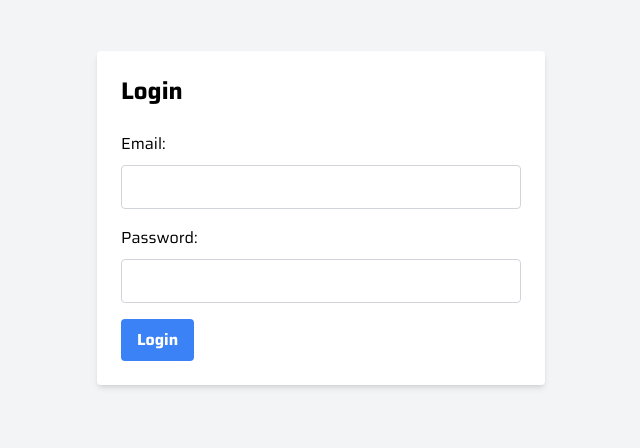
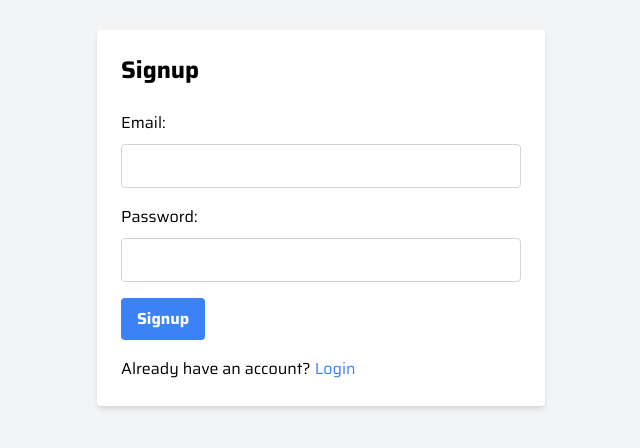
Before and after one commit to Isaiah-Mwinga/Furniture-palace, a React (Create React App) app: page /login in a window 1280 px wide. Shown: the part 182-630 px from the top of the page, without its empty margins (319-959 px from the left). Built offline with nearby package versions, Linux system fonts and the light colour scheme; the HTML template or start-up script is replaced by a standard one.

Commit message:
furniture

```diff
--- a/src/views/Login.js
+++ b/src/views/Login.js
@@ -3,6 +3,7 @@ import React, { useState } from 'react';
 function Login() {
   const [email, setEmail] = useState('');
   const [password, setPassword] = useState('');
+  const [isSignup, setIsSignup] = useState(true);
   const [user, setUser] = useState(null);
 
   const handleChange = (e) => {
@@ -17,7 +18,7 @@ function Login() {
   const handleSubmit = async (e) => {
     e.preventDefault();
     try {
-      const response = await fetch('/api/login', {
+      const response = await fetch(`/api/${isSignup ? 'signup' : 'login'}`, {
         method: 'POST',
         headers: {
           'Content-Type': 'application/json',
@@ -29,14 +30,16 @@ function Login() {
       setEmail('');
       setPassword('');
     } catch (error) {
-      console.log('Login failed:', error);
+      console.log('Authentication failed:', error);
     }
   };
 
   return (
     <div className="min-h-screen flex items-center justify-center bg-gray-100">
       <div className="max-w-md w-full mx-auto p-6 bg-white rounded shadow-md">
-        <h1 className="text-2xl font-bold mb-6">Login</h1>
+        <h1 className="text-2xl font-bold mb-6">
+          {isSignup ? 'Signup' : 'Login'}
+        </h1>
         <form onSubmit={handleSubmit}>
           <div className="mb-4">
             <label className="block mb-2">Email:</label>
@@ -62,14 +65,27 @@ function Login() {
             className="bg-blue-500 hover:bg-blue-600 text-white font-bold py-2 px-4 rounded"
             type="submit"
           >
-            Login
+            {isSignup ? 'Signup' : 'Login'}
           </button>
         </form>
         {user && (
           <div className="mt-4">
-            <h2 className="text-lg">Welcome, {user.name}!</h2>
+            <h2 className="text-lg">
+              Welcome, {user.name}! You are now logged in.
+            </h2>
           </div>
         )}
+        <div className="mt-4">
+          <p>
+            {isSignup ? 'Already have an account?' : 'Need an account?'}
+            <button
+              className="text-blue-500 ml-1"
+              onClick={() => setIsSignup(!isSignup)}
+            >
+              {isSignup ? 'Login' : 'Signup'}
+            </button>
+          </p>
+        </div>
       </div>
     </div>
   );
```
